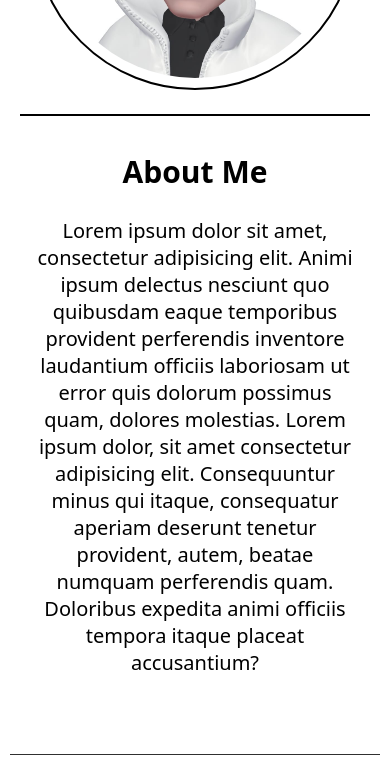
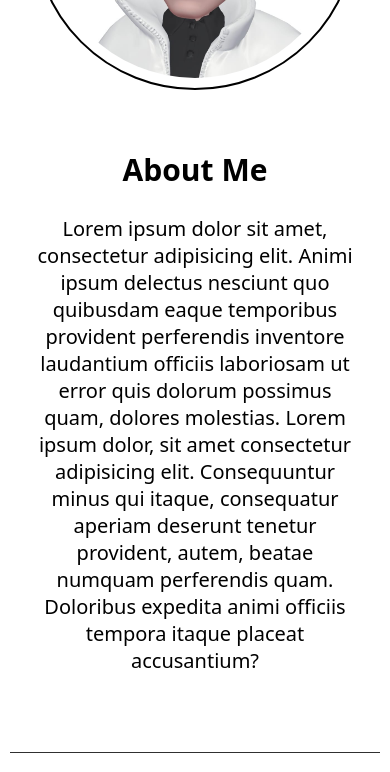
Before and after one commit to harsh88588/My-Portfoilo, a plain HTML site: page index.html in a window 390 px wide. Shown: the part 810-1582 px from the top of the page. Drawn offline with nearby package versions, Linux system fonts and the light colour scheme.

Commit message:
Update style.css

```diff
--- a/style.css
+++ b/style.css
@@ -392,7 +392,7 @@ body{
     .aboutBox{
         margin: 10px;
         padding: 10px;
-        border-top: 2px solid black;
+        /* border-top: 2px solid black; */
     }
     .projectImagePara{
         display: inline;
```
